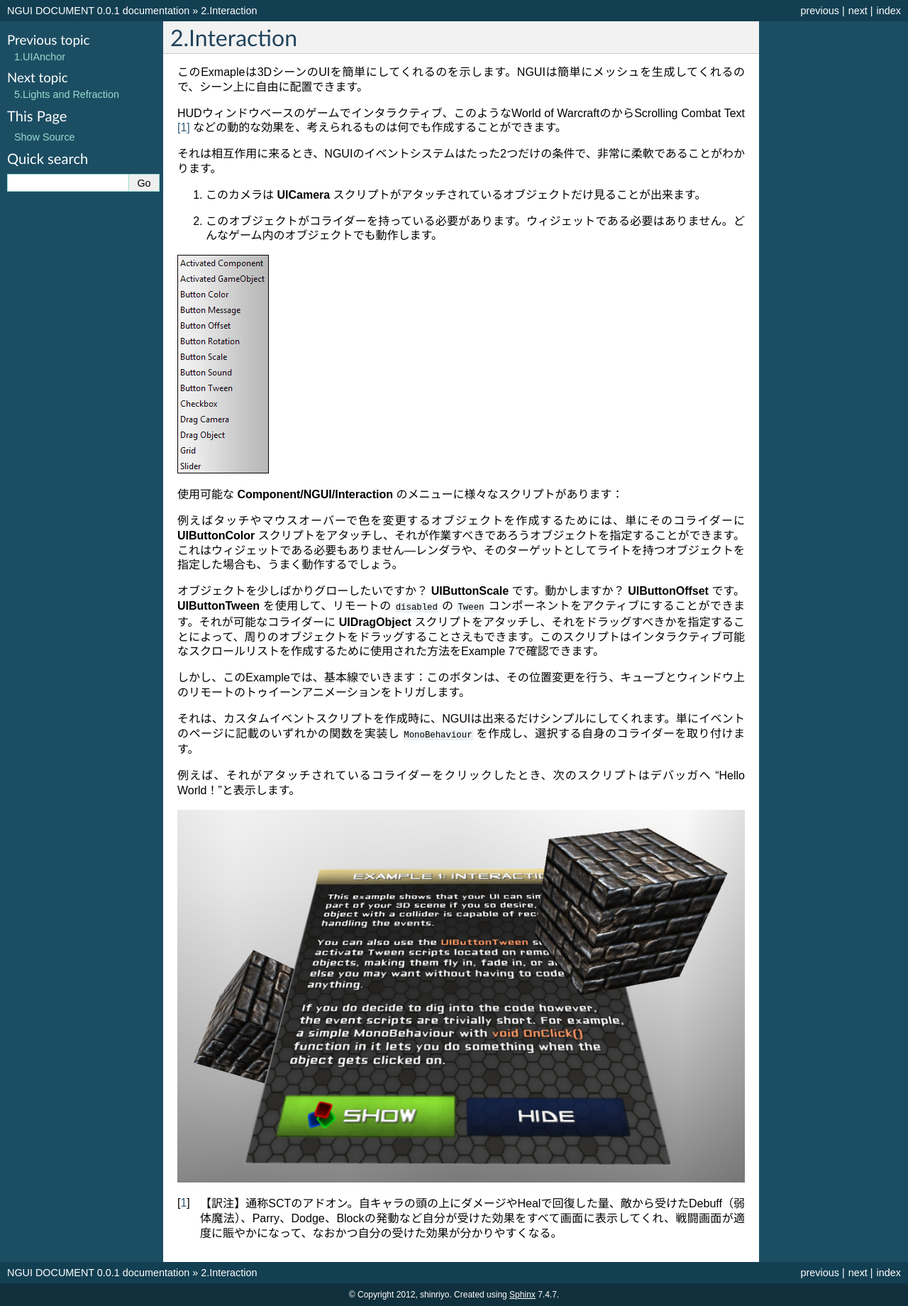
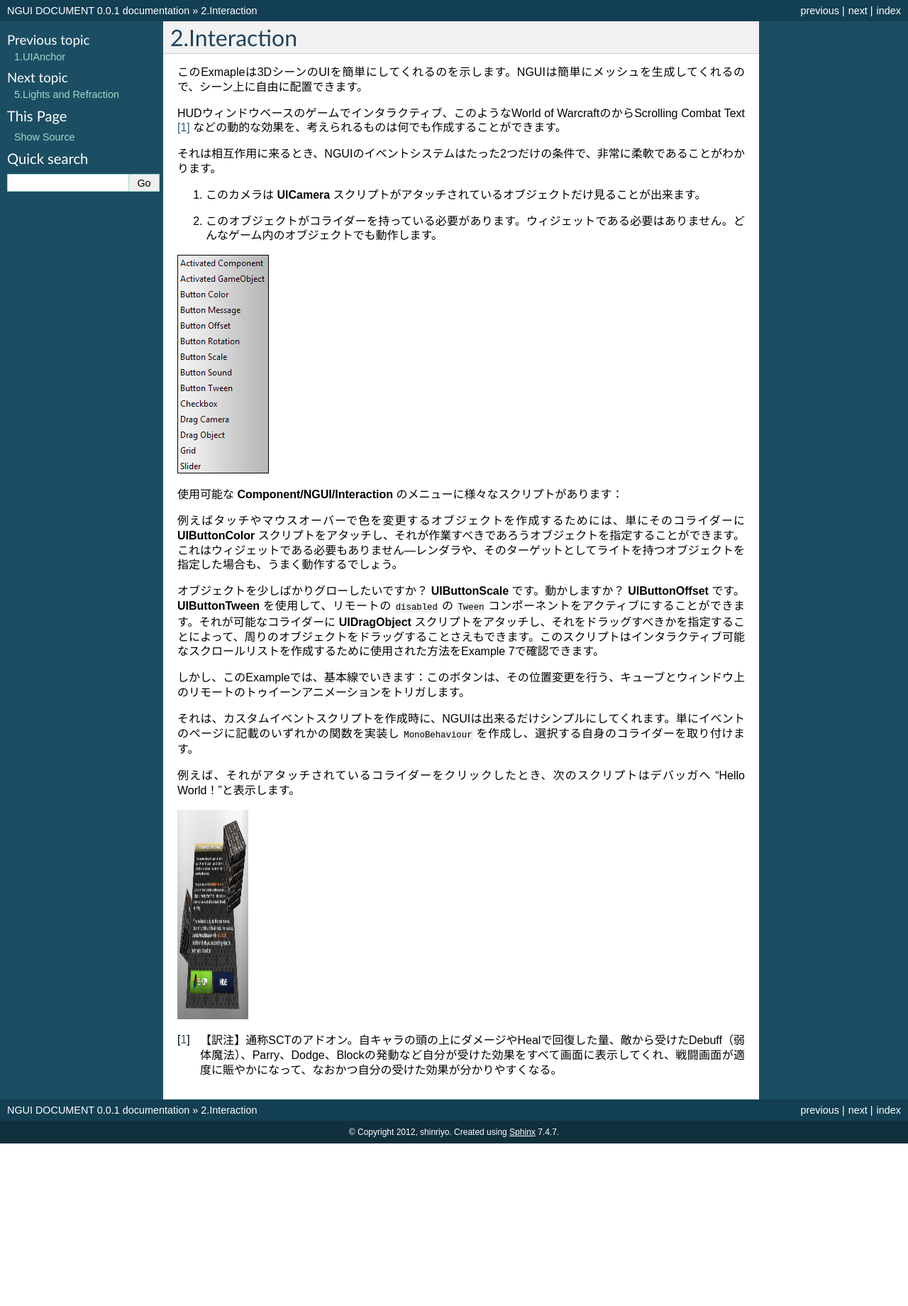
Before and after one commit to shinriyo/NGUI-japanese-document, a Sphinx documentation site: the page built from source/chapter2.rst, in a window 1280 px wide. Shown: the whole page at 71% size. Built offline with Sphinx 7.4.7, drawn with Linux system fonts in a browser that asks for light colours; after the commit the page ends 1611 px from its top, so only the background shows below that.

Commit message:
img test

```diff
--- a/source/chapter2.rst
+++ b/source/chapter2.rst
@@ -50,6 +50,8 @@ HUDウィンドウベースのゲームでインタラクティブ、このよ
    }
 
 .. image:: ../images/example1.jpeg
+   :width: 200px
+   :scale: 50%
 
 .. rubric::
 
```
